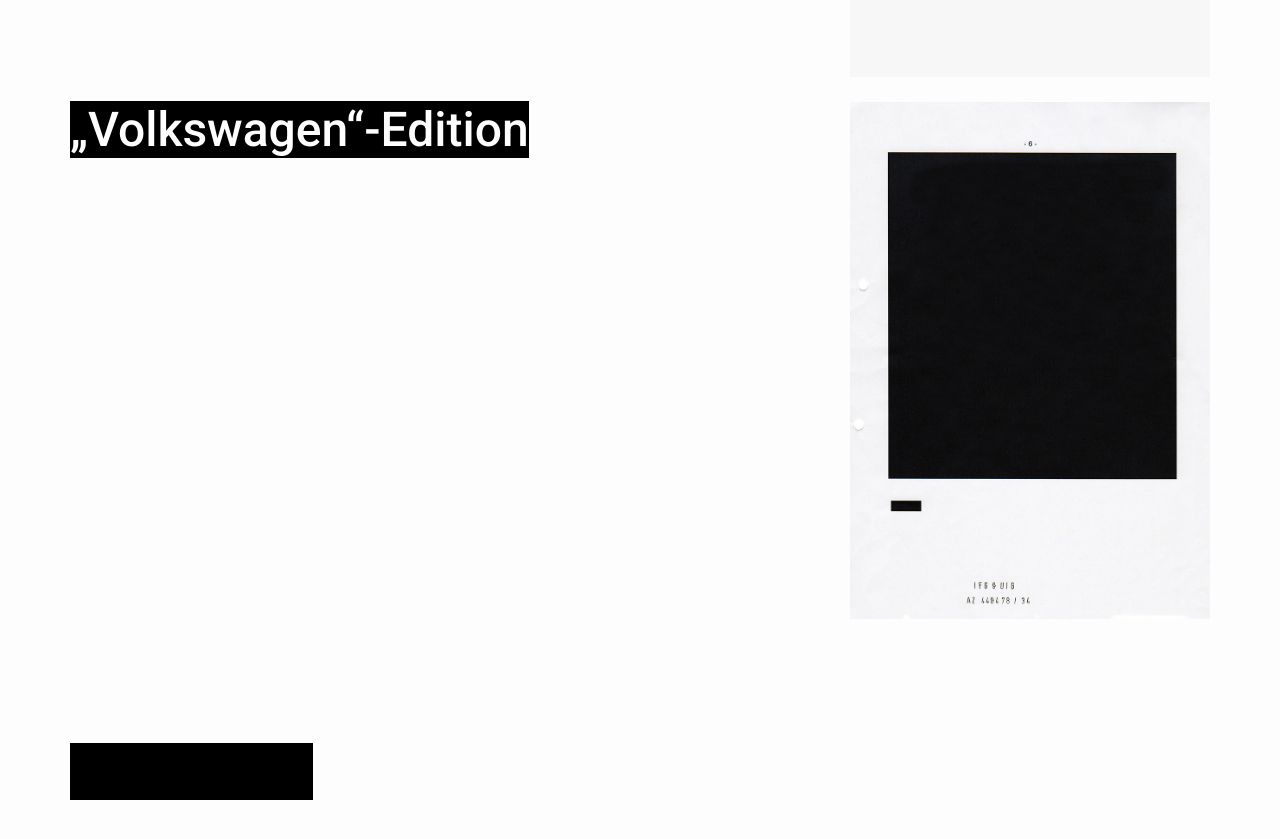
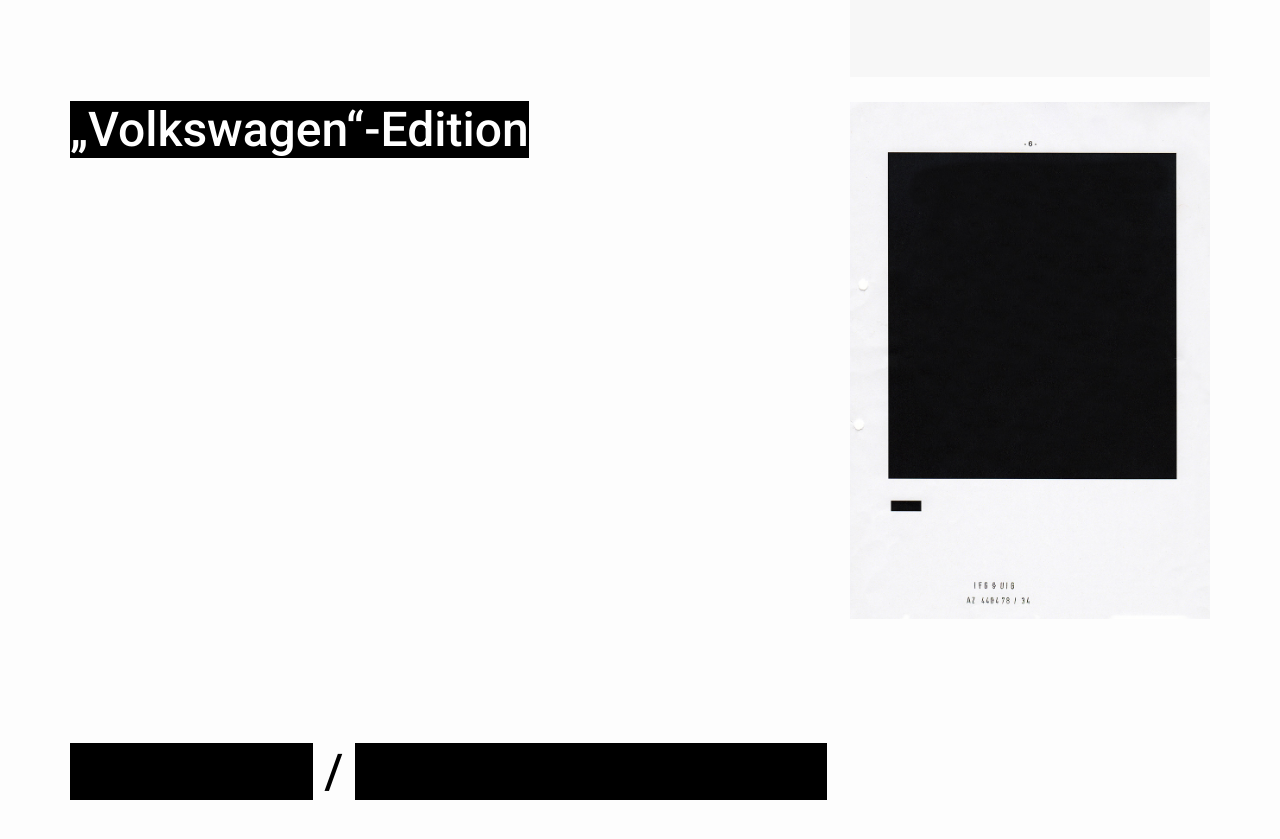
Before and after one commit to okfde/000000.limited, a Jekyll site: the page built from index.html, in a window 1280 px wide and 900 px high, scrolled down 1232 px. Shown: the top 839 px of the window. Built offline with Jekyll 4.4.1, drawn with Linux system fonts in a browser that asks for light colours; comment, search, counter and statistics services are not loaded.

Commit message:
Update Matomo / Datenschutzerklärung

```diff
--- a/_includes/footer.html
+++ b/_includes/footer.html
@@ -7,9 +7,11 @@
       <div class="col-xs-12 site-footer">
 
         {% if page.lang == "DE" %}
-          <a class="blackout" href="{{ site.github.url }}/legal">Impressum</a>
+          <a class="blackout" href="https://okfn.de/impressum/">Impressum</a> /
+          <a class="blackout" href="https://okfn.de/impressum/#datenschutzerkl%C3%A4rung">Datenschutzerklärung</a>
         {% else %}
-          <a class="blackout" href="{{ site.github.url }}/en/legal">Legal</a>
+          <a class="blackout" href="https://okfn.de/en/impressum/">Legal</a> /
+          <a class="blackout" href="https://okfn.de/en/impressum/#privacy-policy">Privacy</a>
         {% endif%}
       </div>
     </div>
@@ -37,5 +40,4 @@
     g.type='text/javascript'; g.async=true; g.defer=true; g.src=u+'piwik.js'; s.parentNode.insertBefore(g,s);
   })();
 </script>
-<noscript><p><img src="//traffic.okfn.de/piwik.php?idsite=26" style="border:0;" alt="" /></p></noscript>
 <!-- End Piwik Code -->
```
Also changed, not shown: other parts of _includes/footer.html (+1 -0 lines).
